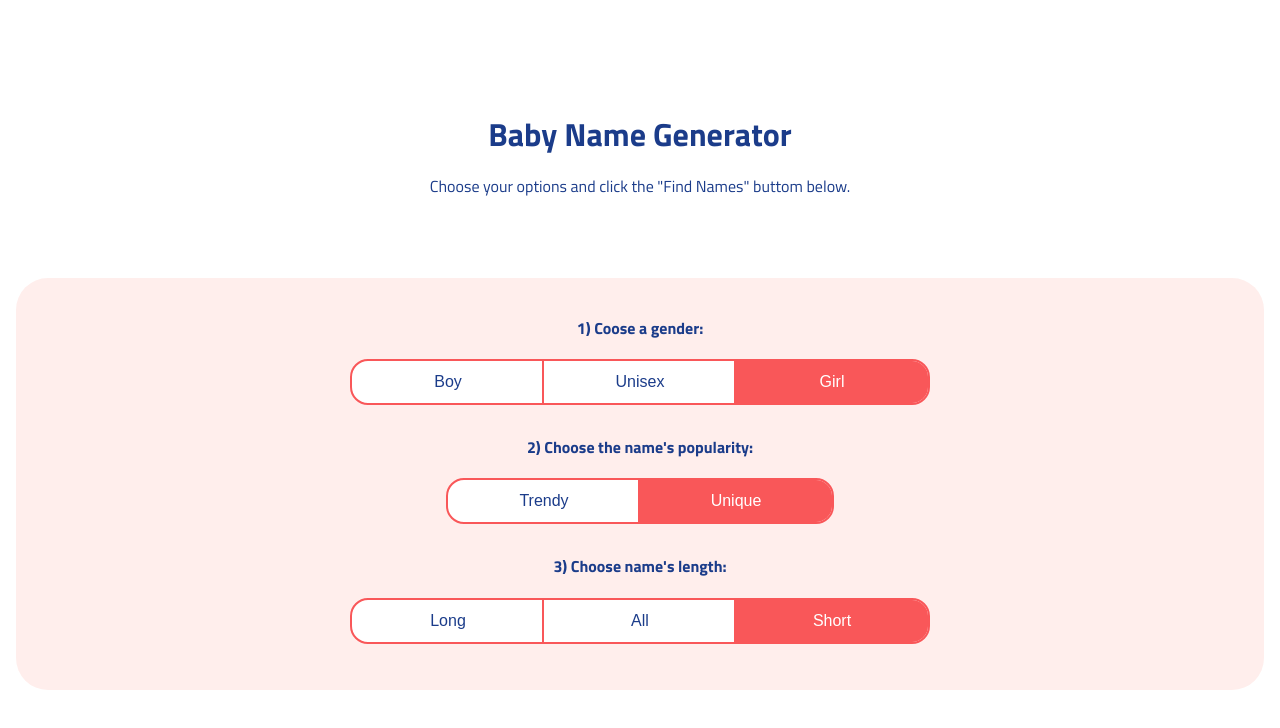
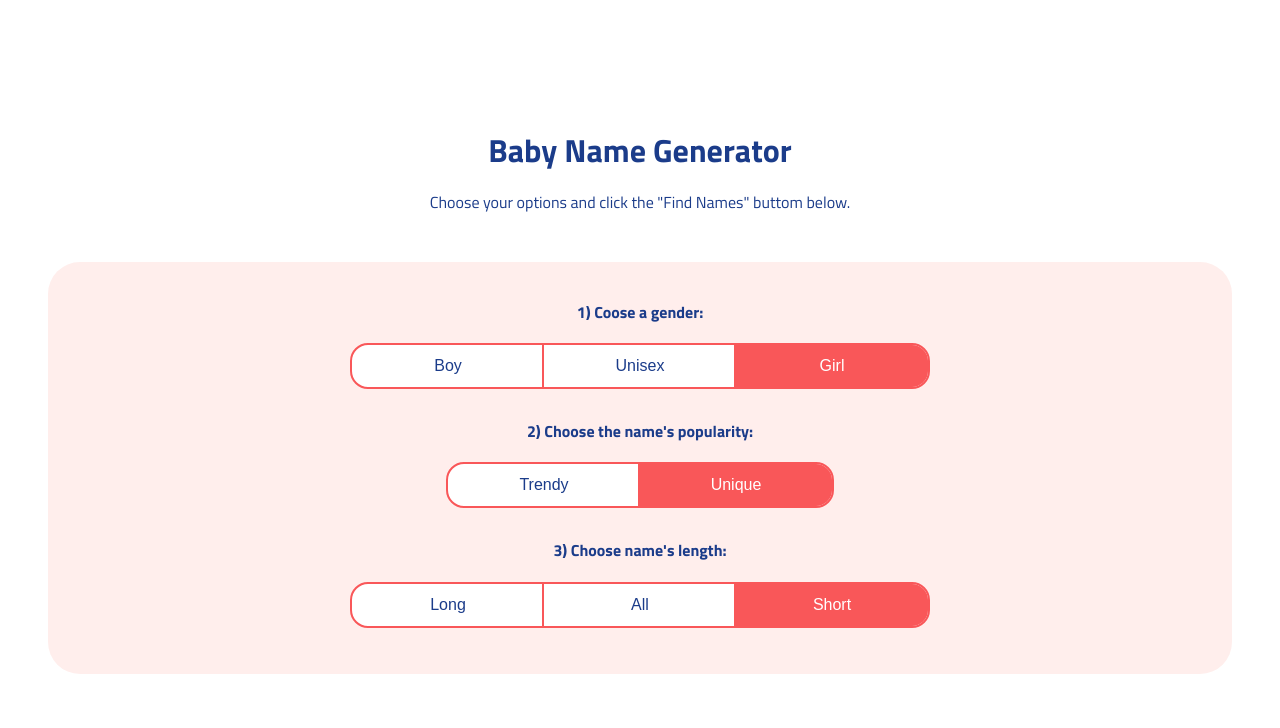
Before and after one commit to willvitorino/01-baby-name-generator, a Nuxt app: page / in a window 1280 px wide. Shown: the top 728 px of the page. Built offline with nearby package versions, Linux system fonts and the light colour scheme.

Commit message:
🚧 Muda tamanho do card das opções,

```diff
--- a/app.vue
+++ b/app.vue
@@ -143,8 +143,8 @@ const options = reactive<OptionState>({
   background-color: rgb(2550 238, 236);
   border-radius: 2rem;
   padding: 1rem;
-  width: 95%;
-  margin: 4rem auto 0;
+  width: 90%;
+  margin: 2rem auto 0;
   text-align: center;
 }
 
```
